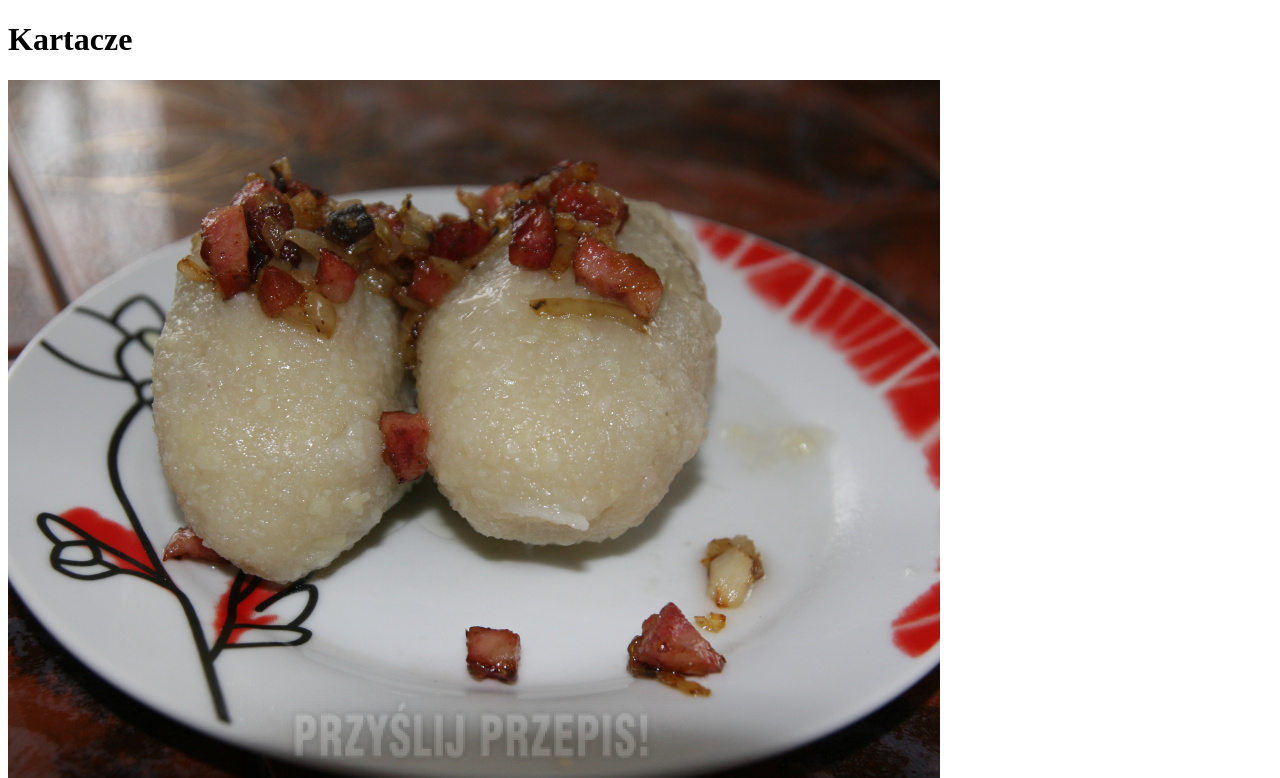
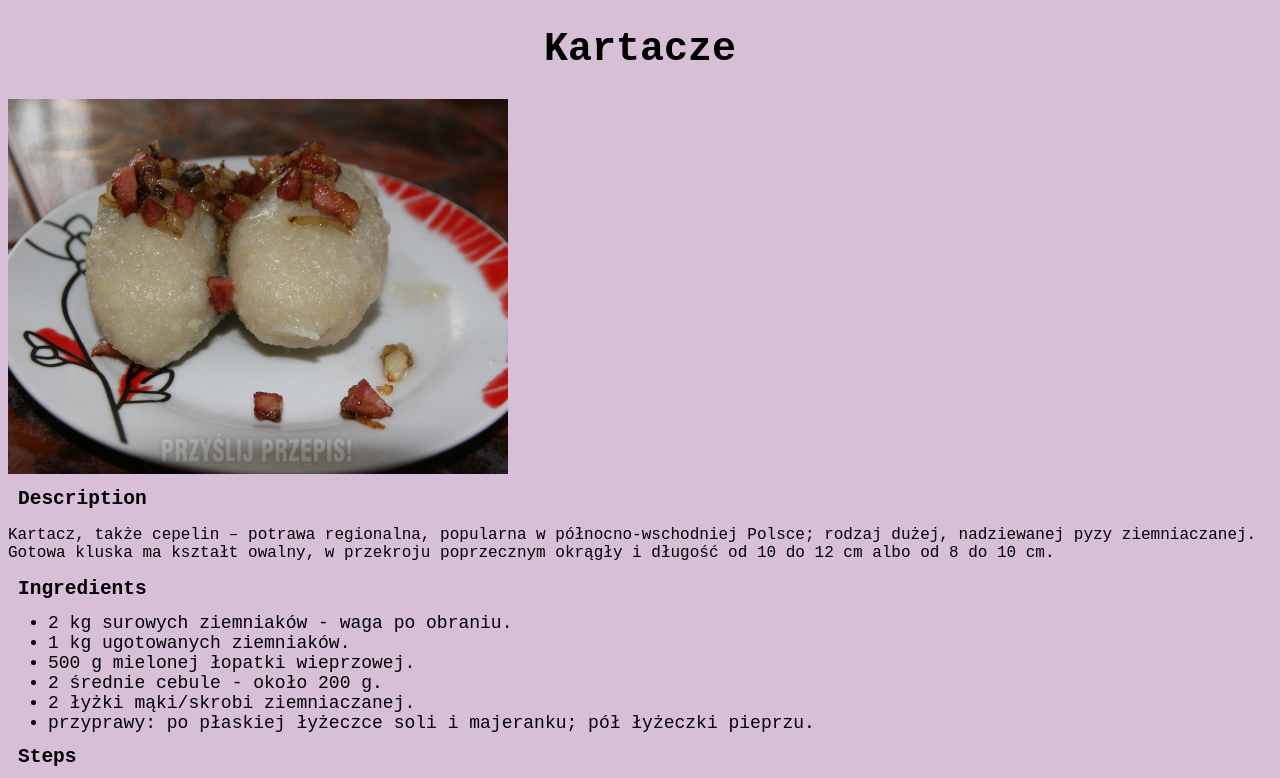
Before and after one commit to MichaElL0/odin-recipes, a plain HTML site: page recipes/kartacze.html in a window 1280 px wide. Shown: the top 778 px of the page. Drawn offline with Linux system fonts and the light colour scheme.

Commit message:
Add styles to recipes pages

```diff
--- a/recipes/kartacze.html
+++ b/recipes/kartacze.html
@@ -4,6 +4,7 @@
     <meta charset="UTF-8">
     <meta name="viewport" content="width=device-width, initial-scale=1.0">
     <title>Kartacz</title>
+    <link rel="stylesheet" href="style2.css">
 </head>
 <body>
     <h1>Kartacze</h1>
--- /dev/null
+++ b/recipes/style2.css
@@ -0,0 +1,33 @@
+* {
+    font-family: monospace;
+
+}
+
+img {
+    width: 500px;
+    height: auto;
+
+    margin-right: 30px;
+}
+
+h1 {
+    text-align: center;
+    font-size: 40px;
+}
+
+h2 {
+    margin: 10px;
+    font-weight: 800;
+}
+
+body {
+    background-color: thistle;
+ }
+
+p {
+    font-size: 16px;
+ }
+
+li {
+    font-size: 18px;
+}
```
Also changed, not shown: recipes/kebab.html (+1 -0 lines), recipes/pierogi.html (+1 -0 lines), recipes/schabowy.html (+1 -0 lines), recipes/style.css (deleted).
